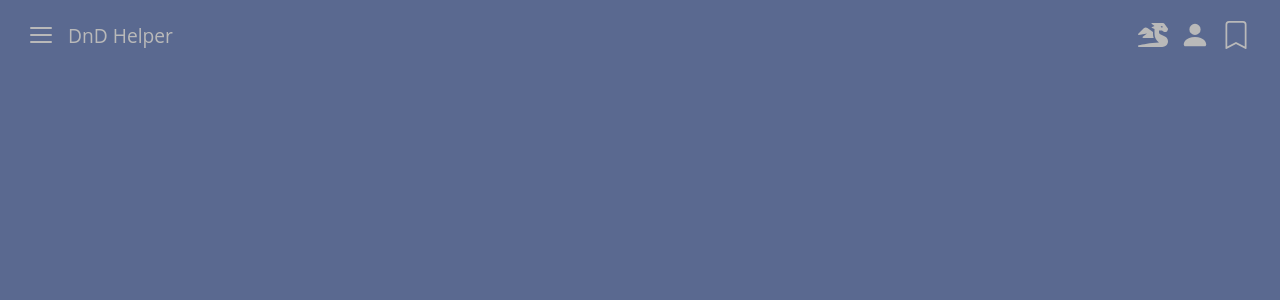
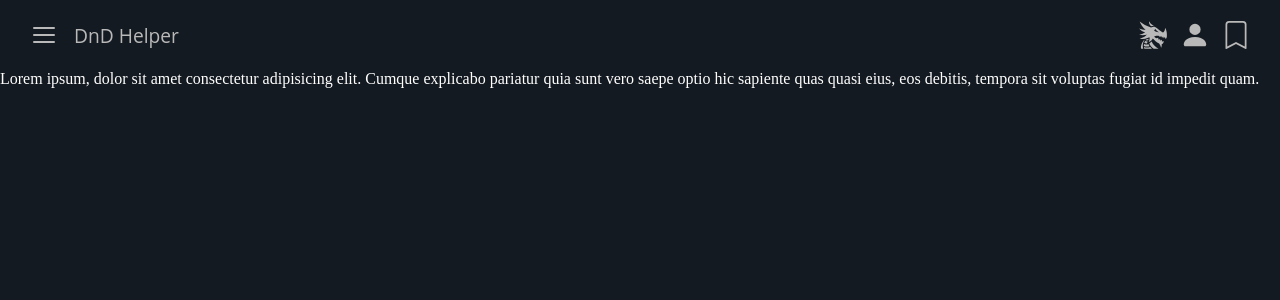
Before and after one commit to AlexStorzh/ProjectsStart, a React (Create React App) app in the folder dnd-site/: page / in a window 1280 px wide. Shown: the top 300 px of the page. Built offline with nearby package versions, Linux system fonts and the light colour scheme.

Commit message:
DnD: NavBaк ready.

```diff
--- a/dnd-site/public/index.html
+++ b/dnd-site/public/index.html
@@ -4,6 +4,8 @@
     <meta charset="utf-8" />
     <meta name="viewport" content="width=device-width, initial-scale=1" />
     <title>DnD - PetProject</title>
+    <link rel="stylesheet" href="./style.css">
+
   </head>
   <body>
     <div id="root"></div>
--- /dev/null
+++ b/dnd-site/public/style.css
@@ -0,0 +1,3 @@
+body {
+  background-color: #141a21;
+}
--- a/dnd-site/src/App.css
+++ b/dnd-site/src/App.css
@@ -1,4 +1,3 @@
 *{
  margin: 0;
- background-color:#5a6990;
 }
--- a/dnd-site/src/App.js
+++ b/dnd-site/src/App.js
@@ -1,11 +1,13 @@
 import './App.css'
+import Body from './components/Body/Body';
 import Navbar from './components/Navbar/Navbar';
 
 
 function App() {
   return (
    <div className="App">
-<Navbar/>
+    <Navbar />
+    <Body/>
     </div>
   );
 }
--- /dev/null
+++ b/dnd-site/src/components/Body/Body.css
@@ -0,0 +1,6 @@
+.container {
+ color: white;
+ margin: auto;
+ max-width: 1320px;
+ width: 100%;
+}
--- /dev/null
+++ b/dnd-site/src/components/Body/Body.jsx
@@ -0,0 +1,12 @@
+import React from 'react';
+import './Body.css'
+
+const Body = () => {
+ return (
+  <div id='container' className='container'>
+   Lorem ipsum, dolor sit amet consectetur adipisicing elit. Cumque explicabo pariatur quia sunt vero saepe optio hic sapiente quas quasi eius, eos debitis, tempora sit voluptas fugiat id impedit quam.
+  </div>
+ );
+};
+
+export default Body;
--- a/dnd-site/src/components/Navbar/Header/Header.css
+++ b/dnd-site/src/components/Navbar/Header/Header.css
@@ -29,20 +29,14 @@
  color: rgb(185, 185, 185);
 }
 
-.svg-icon.svg-color--fill {
- fill: currentColor;
- stroke: none;
-}
-
 .svg-icon {
- overflow: hidden;
- flex-shrink: 0;
  display: block;
  width: 100%;
  height: 100%;
 }
 
 .navbar__btn {
+  border-radius: 10px;
  cursor: pointer;
  padding: 6px;
  align-items: center;
@@ -73,10 +67,10 @@
 }
 
 .navbar__btn:hover{
- border-radius: 10px;
-  background-color: #3f4a66;
-  transition: 0.3s;
-  color: rgb(255, 255, 255);
+
+ transition: 0.3s;
+ color: rgb(255, 255, 255);
+ background-color:#3f4a66;
 }
 
 .hamburger:hover .line:first-child {
--- a/dnd-site/src/components/Navbar/Header/Header.jsx
+++ b/dnd-site/src/components/Navbar/Header/Header.jsx
@@ -8,8 +8,8 @@ import HeaderRight from './HeaderRight/HeaderRight';
 const Navbar = () => {
  return (
   <header className='navbar__header'>
+   <HeaderLeft />
    <HeaderRight />
-   <HeaderLeft />
   </header>
  );
 };
--- a/dnd-site/src/components/Navbar/Header/HeaderLeft/HeaderLeft.jsx
+++ b/dnd-site/src/components/Navbar/Header/HeaderLeft/HeaderLeft.jsx
@@ -1,29 +1,20 @@
 import React from 'react';
-import {FaDragon} from 'react-icons/fa'
-import { BsFillPersonFill, BsBookmark } from 'react-icons/bs'
 
-const HeaderLeft = () => {
+const HeaderRight = () => {
  return (
-  <div className="navbar__header__right">
+  <div className="navbar__header__left">
     <div className='nav-popover__trigger'>
-     <div className="navbar__btn">
-    <FaDragon className="svg-color--fill svg-icon" size='30px' />
+     <div className="navbar__btn hamburger">
+      <span className='line'></span>
+      <span className='line'></span>
+      <span className='line'></span>
+     </div>
+   </div>
+   <div className="navbar__section">
+    <a href='/' className='navbar__header__link'>DnD Helper</a>
     </div>
-   </div>
-   <div className='nav-popover__trigger'>
-     <div className="navbar__btn">
-     <BsFillPersonFill className="svg-color--fill svg-icon" size='30px'  />
- </div>
-   </div>
-
-    <div className='nav-popover__trigger'>
-     <div className="navbar__btn">
-     <BsBookmark className="svg-color--fill svg-icon" size='28px' />
- </div>
-   </div>
-
    </div>
  );
 };
 
-export default HeaderLeft;
+export default HeaderRight;
--- a/dnd-site/src/components/Navbar/Header/HeaderRight/HeaderRight.jsx
+++ b/dnd-site/src/components/Navbar/Header/HeaderRight/HeaderRight.jsx
@@ -1,18 +1,29 @@
 import React from 'react';
+import {GiSpikedDragonHead} from 'react-icons/gi'
+import { BsFillPersonFill, BsBookmark } from 'react-icons/bs'
 
-const HeaderRight = () => {
+const HeaderLeft = () => {
  return (
-  <div className="navbar__header__left">
+  <div className="navbar__header__right">
     <div className='nav-popover__trigger'>
      <div className="navbar__btn">
-      <span className='line'></span>
-      <span className='line'></span>
-      <span className='line'></span>
-     </div>
+    <GiSpikedDragonHead className="svg-icon" size='30px' />
     </div>
-    <a href ='/' className='navbar__header__link'>DnD Helper</a>
+   </div>
+   <div className='nav-popover__trigger'>
+     <div className="navbar__btn">
+     <BsFillPersonFill className="svg-icon" size='30px'  />
+ </div>
+   </div>
+
+    <div className='nav-popover__trigger'>
+     <div className="navbar__btn">
+     <BsBookmark className="svg-icon" size='28px' />
+ </div>
+   </div>
+
    </div>
  );
 };
 
-export default HeaderRight;
+export default HeaderLeft;
```
